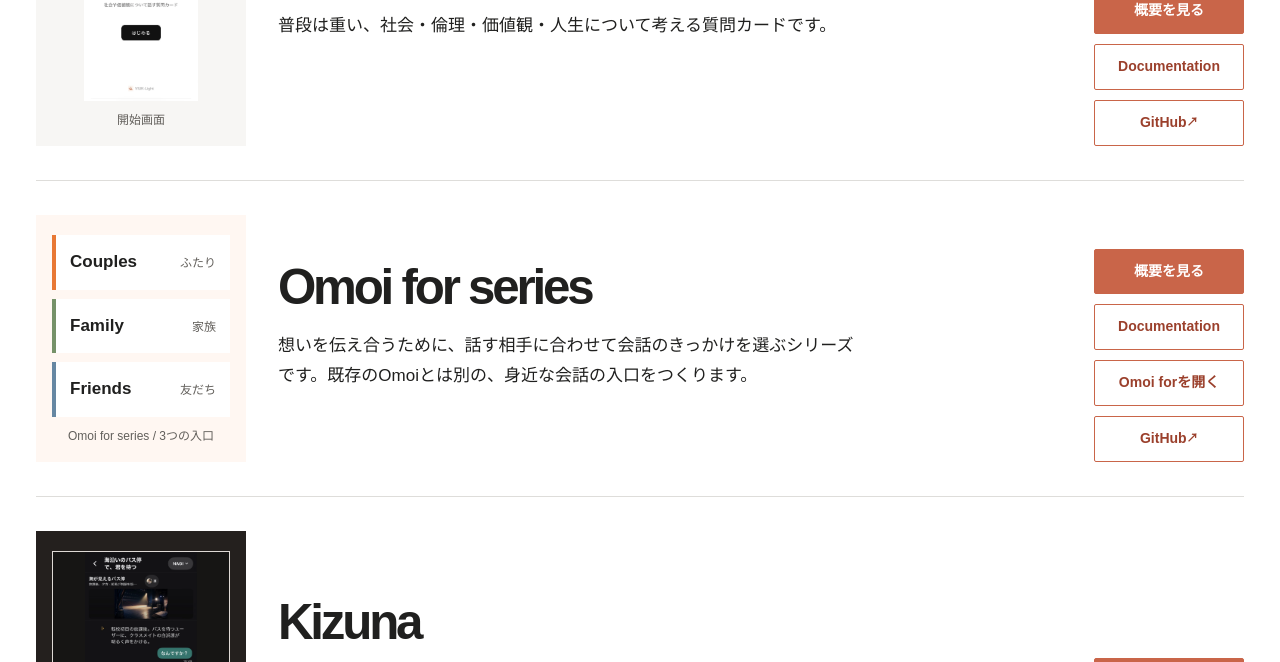
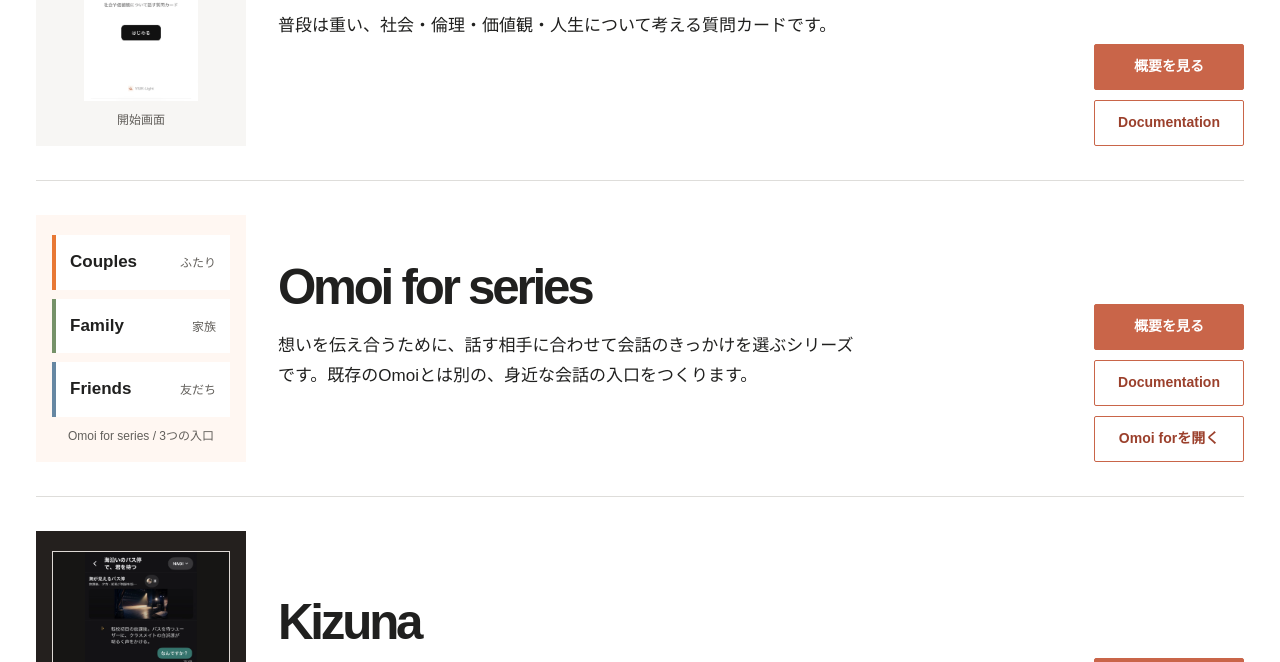
Before and after one commit to VIUK-Light/VIUK-Light.github.io, a plain HTML site: page projects.html in a window 1280 px wide. Shown: the part 480-1142 px from the top of the page. Drawn offline with Linux system fonts and the light colour scheme.

Commit message:
Homeの追加導線を取り下げる

```diff
--- a/projects.html
+++ b/projects.html
@@ -43,7 +43,7 @@
             <div class="project-directory-title"><h2>Omoi</h2></div>
             <p>普段は重い、社会・倫理・価値観・人生について考える質問カードです。</p>
           </div>
-          <div class="project-directory-actions"><a class="button primary" href="omoi.html">概要を見る</a><a class="button secondary" href="omoi-docs.html">Documentation</a><a class="button secondary external" href="https://github.com/VIUK-Light/Omoi">GitHub</a></div>
+          <div class="project-directory-actions"><a class="button primary" href="omoi.html">概要を見る</a><a class="button secondary" href="omoi-docs.html">Documentation</a></div>
         </article>
 
         <article class="project-directory-row project-directory-row--omoi-for">
@@ -60,7 +60,7 @@
             <div class="project-directory-title"><h2>Omoi for series</h2></div>
             <p>想いを伝え合うために、話す相手に合わせて会話のきっかけを選ぶシリーズです。既存のOmoiとは別の、身近な会話の入口をつくります。</p>
           </div>
-          <div class="project-directory-actions"><a class="button primary" href="omoi-for.html">概要を見る</a><a class="button secondary" href="omoi-for-docs.html">Documentation</a><a class="button secondary" href="https://omoi-for.viuk-light.org/">Omoi forを開く</a><a class="button secondary external" href="https://github.com/VIUK-Light/Take-for">GitHub</a></div>
+          <div class="project-directory-actions"><a class="button primary" href="omoi-for.html">概要を見る</a><a class="button secondary" href="omoi-for-docs.html">Documentation</a><a class="button secondary" href="https://omoi-for.viuk-light.org/">Omoi forを開く</a></div>
         </article>
 
         <article class="project-directory-row project-directory-row--kizuna">
```
Also changed, not shown: index.html (+2 -2 lines).
